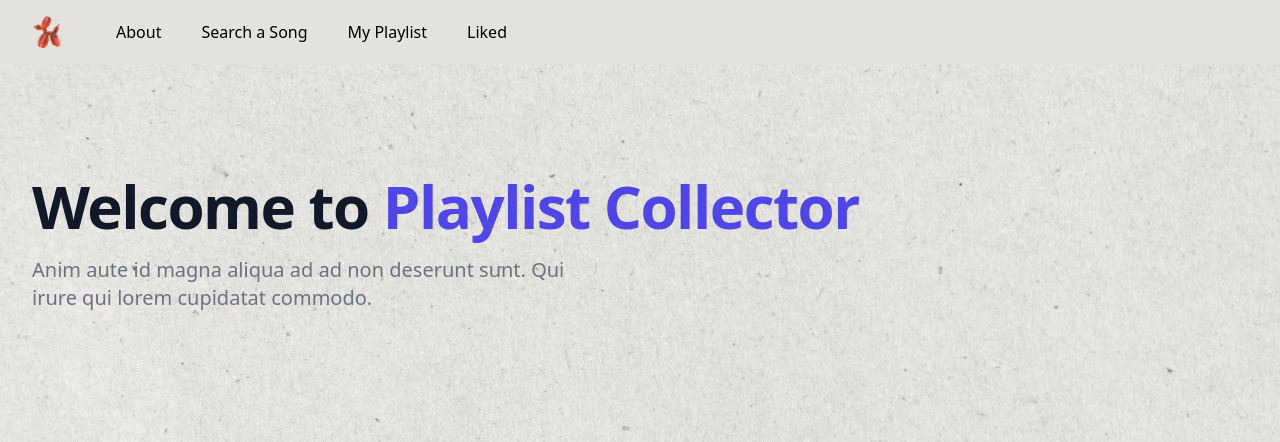
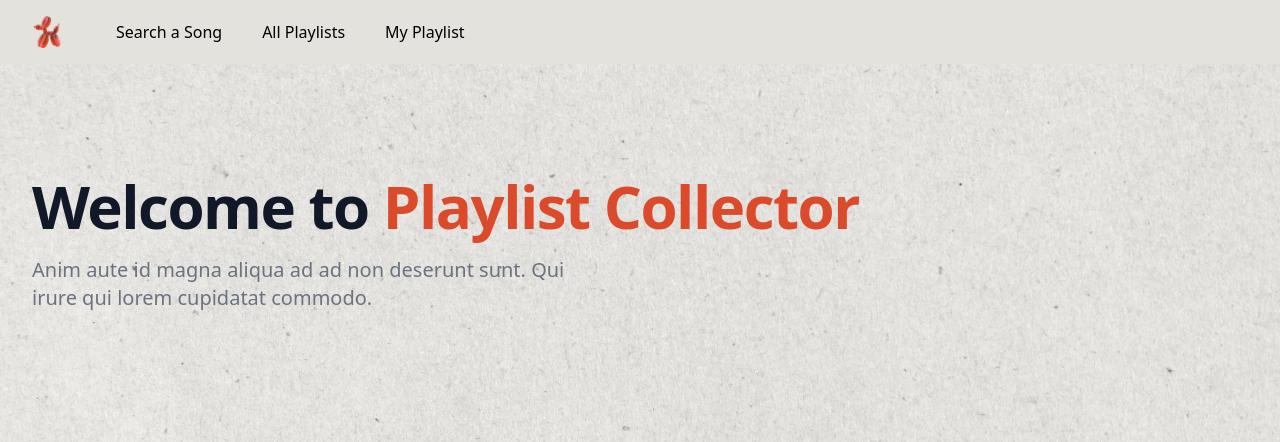
Before and after one commit to amandayclee/playlist-review, a Django app: page / in a window 1280 px wide. Shown: the top 442 px of the page. Run offline with Django 5.2, Linux system fonts and the light colour scheme; some libraries are stand-ins or nearby versions.

Commit message:
fix css style

```diff
--- a/main_app/templates/home.html
+++ b/main_app/templates/home.html
@@ -7,7 +7,7 @@
 <div class=" sm:text-center lg:text-left">
     <h1 class="text-4xl tracking-tight font-extrabold text-gray-900 sm:text-5xl md:text-6xl">
     <span class="block xl:inline">Welcome to</span>
-    <span class="block text-indigo-600 xl:inline">Playlist Collector</span>
+    <span class="block text-[#db4a2b] xl:inline">Playlist Collector</span>
     </h1>
     <p class="mt-3 text-base text-gray-500 sm:mt-5 sm:text-lg sm:max-w-xl sm:mx-auto md:mt-5 md:text-xl lg:mx-0">
     Anim aute id magna aliqua ad ad non deserunt sunt. Qui irure qui lorem cupidatat commodo.
--- a/main_app/templates/partials/navigation.html
+++ b/main_app/templates/partials/navigation.html
@@ -8,10 +8,9 @@
           </a>
           <div class="hidden md:block">
             <div class="ml-10 flex items-baseline space-x-4">
-              <a href="#" class="text-#262626 hover:bg-gray-700 hover:text-white px-3 py-2 rounded-md text-base font-medium">About</a>
               <a href="#" class="text-#262626 hover:bg-gray-700 hover:text-white px-3 py-2 rounded-md text-base font-medium">Search a Song</a>
+              <a href="#" class="text-#262626 hover:bg-gray-700 hover:text-white px-3 py-2 rounded-md text-base font-medium">All Playlists</a>
               <a href="#" class="text-#262626 hover:bg-gray-700 hover:text-white px-3 py-2 rounded-md text-base font-medium">My Playlist</a>
-              <a href="#" class="text-#262626 hover:bg-gray-700 hover:text-white px-3 py-2 rounded-md text-base font-medium">Liked</a>
             </div>
           </div>
         </div>
--- a/theme/static/css/dist/styles.css
+++ b/theme/static/css/dist/styles.css
@@ -1016,6 +1016,25 @@ select {
   color: rgb(79 70 229 / var(--tw-text-opacity));
 }
 
+.text-\[DB4A2B\] {
+  color: DB4A2B;
+}
+
+.text-\[\#DB4A2B\] {
+  --tw-text-opacity: 1;
+  color: rgb(219 74 43 / var(--tw-text-opacity));
+}
+
+.text-\[\#db4A2B\] {
+  --tw-text-opacity: 1;
+  color: rgb(219 74 43 / var(--tw-text-opacity));
+}
+
+.text-\[\#db4a2b\] {
+  --tw-text-opacity: 1;
+  color: rgb(219 74 43 / var(--tw-text-opacity));
+}
+
 .hover\:bg-gray-700:hover {
   --tw-bg-opacity: 1;
   background-color: rgb(55 65 81 / var(--tw-bg-opacity));
```
